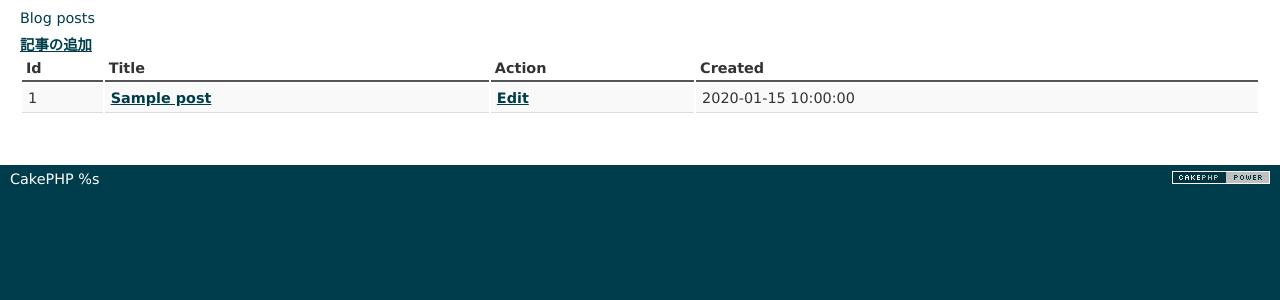
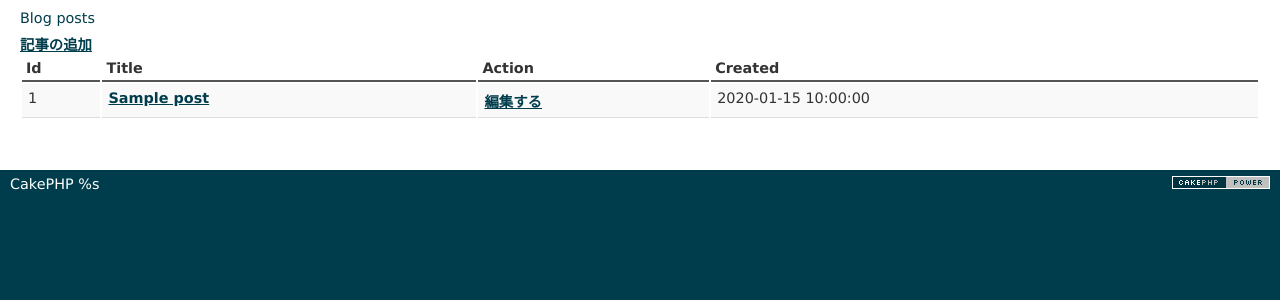
Before and after one commit to inamuu/cakephp_practice, a CakePHP app: the page made by cakephp/app/View/Posts/index.ctp in a window 1280 px wide. Shown: the part 47-347 px from the top of the page. Run offline with PHP 8.4 and a stand-in for CakePHP, Linux system fonts and the light colour scheme; the template is opened without the code that fills it: most values are stand-ins (such as "Sample title", 1, 10 or a date in 2020); data that the repository does not hold is empty; some libraries are stand-ins or nearby versions.

Commit message:
:bug: idがなくて死ぬので修正

```diff
--- a/cakephp/app/Controller/PostsController.php
+++ b/cakephp/app/Controller/PostsController.php
@@ -30,7 +30,7 @@ class PostsController extends AppController {
         }
     }
 
-    public function edit() {
+    public function edit($id = null) {
         if (!$id) {
             throw new NotFoundException(__('Invalid Post'));
         }
--- a/cakephp/app/View/Posts/index.ctp
+++ b/cakephp/app/View/Posts/index.ctp
@@ -29,7 +29,7 @@
         <td>
             <?php
                 echo $this->Html->link(
-                    'Edit',
+                    '編集する',
                     array('action' => 'edit', $post['Post']['id'])
                 );
             ?>
```
